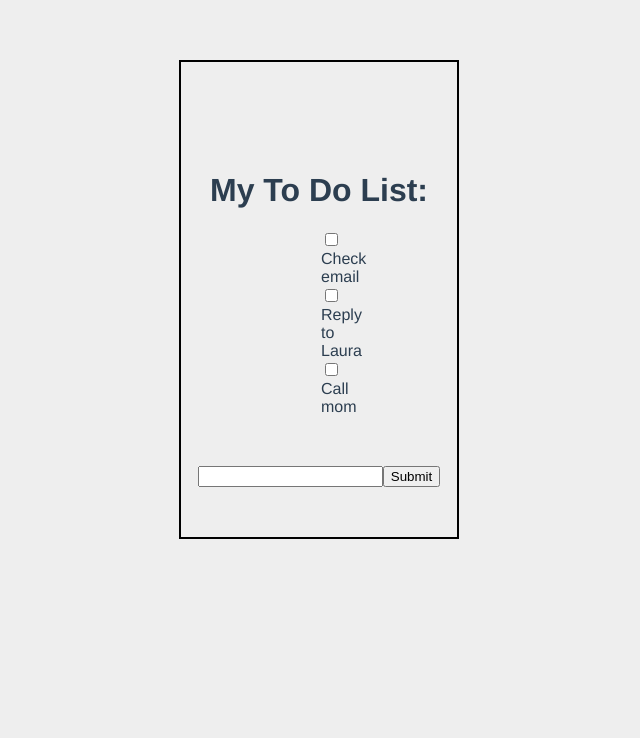
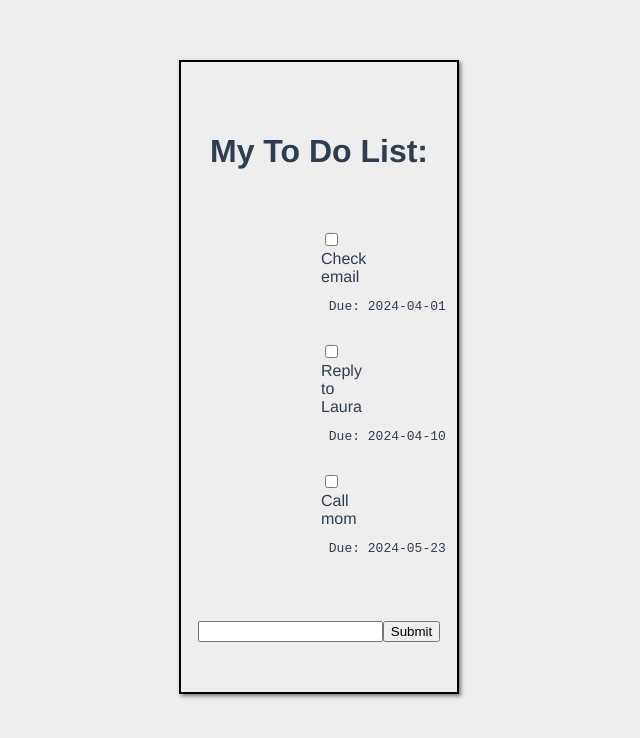
Before and after one commit to laurant14/ToDoList, a Vue app: page / in a window 1280 px wide. Shown: the top 738 px of the page, without its empty margins (321-961 px from the left). Built offline with nearby package versions, Linux system fonts and the light colour scheme.

Commit message:
Added dueDate

```diff
--- a/src/App.vue
+++ b/src/App.vue
@@ -21,17 +21,20 @@ export default {
         {
           id: 1,
           title: "Check email",
-          completed: false
+          completed: false,
+          dueDate: '2024-04-01'
         },
         {
           id: 2,
           title: "Reply to Laura",
-          completed: false
+          completed: false,
+          dueDate: '2024-04-10'
         },
         {
           id: 3,
           title: "Call mom",
-          completed: false
+          completed: false,
+          dueDate: '2024-05-23'
         },
       ],
     }
@@ -56,13 +59,13 @@ export default {
   font-family: Avenir, Helvetica, Arial, sans-serif;
   text-align: center;
   color: #2c3e50;
-  margin-top: 60px;
+  margin-top: 0px;
 }
 
 body {
   margin-left: 500px;
   margin-right:500px;
-
+  box-shadow: 2px 2px 4px rgba(0, 0, 0, 0.5);
   background: #eee;
   margin-top: 60px;
   border: 2px solid black;
--- a/src/components/SubmitForm.vue
+++ b/src/components/SubmitForm.vue
@@ -23,7 +23,8 @@ export default {
                     {
                         id: uuidv4() ,
                         title: this.title,
-                        completed: false
+                        completed: false,
+                        dueDate: '2024-04-01'
 
                     };
                     this.$emit('add-object', newTodo);
--- a/src/components/ToDoItem.vue
+++ b/src/components/ToDoItem.vue
@@ -3,6 +3,8 @@
     <label>
       <input type="checkbox" v-model="completed">
       {{ todoItem.title }}
+          <pre> Due: {{ todoItem.dueDate }}
+          </pre>
     </label>
     </div>
 </template>
--- a/src/components/ToDos.vue
+++ b/src/components/ToDos.vue
@@ -28,7 +28,7 @@ export default {
     </div>
 </template>
 
-<style>
+<style scoped>
 
 ul {
     margin-left: 100px;
@@ -40,4 +40,8 @@ ul {
     border-block-color: blue;
 }
 
+h1 {
+    margin-bottom: 60px;
+}
+
 </style>
```
